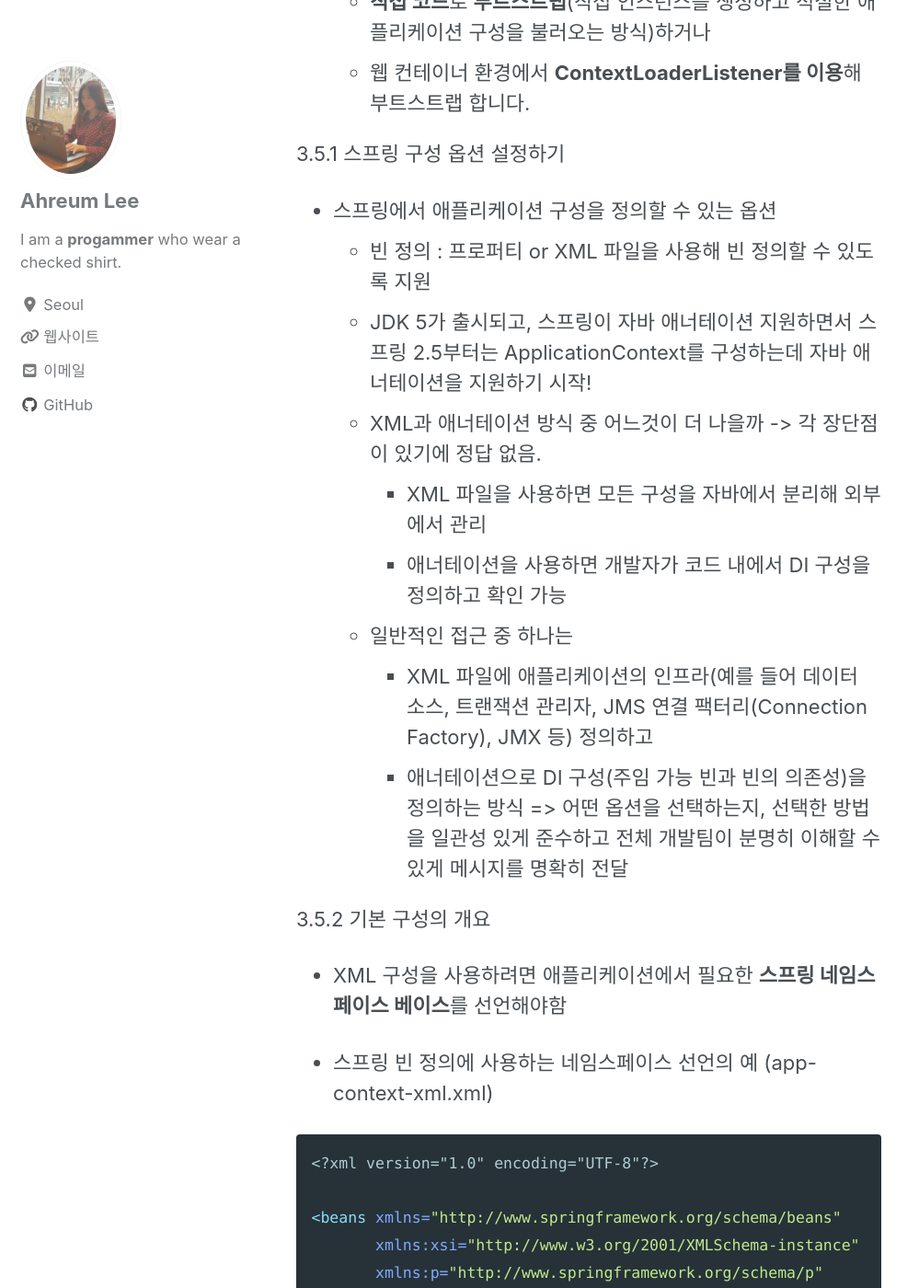
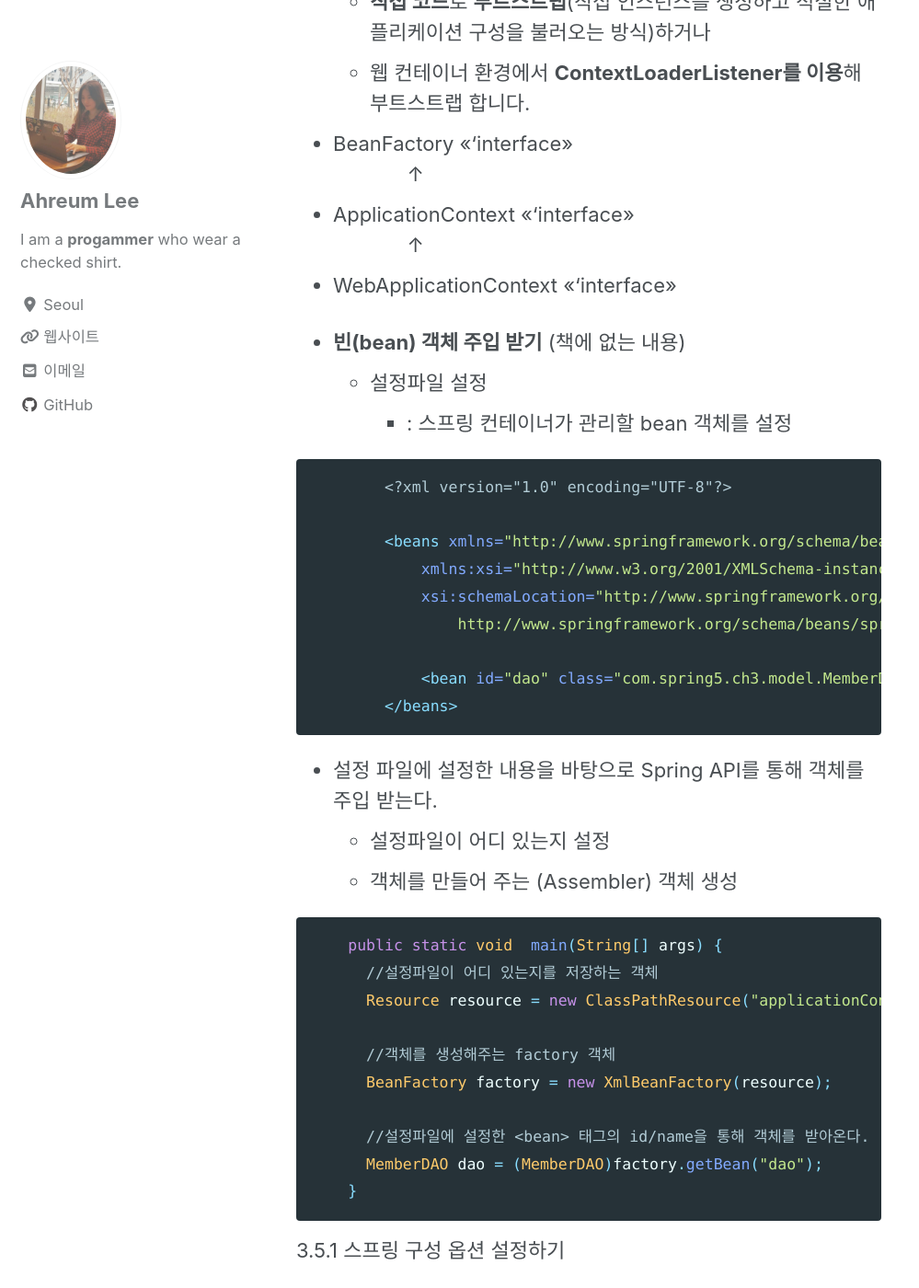
Before and after one commit to boniato/boniato.github.io, a Jekyll site: the page built from _posts/spring5/2020-07-07-chapter3_spring_IoC_and_DI.md, in a window 1280 px wide and 1400 px high, scrolled down 11610 px. Shown: the whole window at 92% size, without its empty margins (0-999 px from the left). Built offline with Jekyll 4.4.1, drawn with Linux system fonts in a browser that asks for light colours; cached includes are drawn as plain includes; nearby versions of some CDN libraries; comment, search, counter and statistics services are not loaded; some of the changed text lies outside the part shown.

Commit message:
Update 2020-07-07-chapter3_spring_IoC_and_DI.md

````diff
--- a/_posts/spring5/2020-07-07-chapter3_spring_IoC_and_DI.md
+++ b/_posts/spring5/2020-07-07-chapter3_spring_IoC_and_DI.md
@@ -61,7 +61,7 @@
         </beans>
 ```
 
-    * 여기서 <bean>은 스프링 컨테이너가 관리할 Bean객체를 설정하는 것임.
+    * 여기서 <bean> 태그는 스프링 컨테이너가 관리할 Bean객체를 설정하는 것임.
 
 * 3.2.1 **의존성 풀(Dependency Pull)**
   * 의존성 풀에서는 필요에 따라 레지스트리에서 의존성을 가져오게 됩니다.<br>
@@ -71,7 +71,7 @@
     * 서버에서 관리하고 있는 리소스에 대한 정보를 알고 있고 특정 리소스를 찾아서 사용할 수있도록 객체를 반환
 
 ```java
-         // 추억의 lookup 소스..
+         // lookup 소스..
 
          public class DatabaseManager
          {
@@ -220,18 +220,18 @@
   * 하지만 실제로는 주입을 위한 수정자가 사용자 인터페이스의 외부에 존재하도록 노력해야함
 
 **3.3 스프링 제어 역전**
-* 제어 역정(Inversion of Control, IoC)은 스프링이 하는 일 중에 가장 큰 부분을 차지!
+* 제어 역전(Inversion of Control, IoC)은 스프링이 하는 일 중에 가장 큰 부분을 차지!
 * 의존성 룩업 기능이 제공되지만, **스프링 구현의 핵심은 의존성 주입**임!
   * 스프링의 의존성 주입 메커니증
     [의존 객체] <------의존성 주입------- [스프링 BeanFactory 컨테이너]
 
-3.4 빈(Bean)과 빈 팩터리(Bean Factory)
-스프링의 의존성 주입 컨테이너의 핵심은 **빈 백터리 인터페이스** 입니다.
-* 빈 팩터리
+3.4 **빈(Bean)과 빈 팩터리(Bean Factory)**
+**스프링의 의존성 주입 컨테이너의 핵심**은 **빈 백터리 인터페이스** 입니다.
+* **빈 팩터리(Bean Factory)**
   * 컴포넌트 관리
   * 컴포넌트의 라이프사이클뿐만 아니라 의존성까지 관리
 
-3.4.2 BeanFactory 구현체
+3.4.2 **BeanFactory 구현체**
 * 독립 실행형 자바 어플리케이션에서 원하는 처리를 하기 위해 스프링의 BeanFactory를 초기화하고 oracle 빈을 가져오는 방법 코드
 
 ```java
@@ -268,26 +268,64 @@
 </beans>
 ```
 
-3.4.3 애플리케이션 컨텍스트(ApplicationContext)
+3.4.3 **애플리케이션 컨텍스트(ApplicationContext)**
 * 스프링의 애플리케이션 컨텍스트 인터페이스는 **BeanFactory를 상속한 인터페이스**
 * DI 서비스 외에도 트랜잭션 서비스, AOP 서비스, 국제화(il8n)를 위한 메시지 소스, 애플리케이션 이벤트 처리와 같은 여러 서비스 제공
-* 스프링 기반 애플리케이션 개발 할 때 **ApplicationContext 인터페이스**를 이용해 스프링을 사용하는 것을 권장
+* 스프링 기반 애플리케이션 개발 할 때 **ApplicationContext 인터페이스**를 이용해 스프링을 사용하는 것을 권장!
 
 * 스프링은 ApplicationContext를
   * **직접 코드**로 **부트스트랩**(직접 인스턴스를 생성하고 적절한 애플리케이션 구성을 불러오는 방식)하거나
   * 웹 컨테이너 환경에서 **ContextLoaderListener를 이용**해 부트스트랩 합니다.
 
+* BeanFactory <<'interface>> <br>
+ &nbsp;&nbsp;&nbsp;&nbsp;&nbsp;&nbsp;&nbsp;&nbsp;&nbsp;&nbsp;&nbsp;&nbsp; ↑
+* ApplicationContext <<'interface>> <br>
+ &nbsp;&nbsp;&nbsp;&nbsp;&nbsp;&nbsp;&nbsp;&nbsp;&nbsp;&nbsp;&nbsp;&nbsp; ↑
+* WebApplicationContext <<'interface>>
+
+* **빈(bean) 객체 주입 받기** (책에 없는 내용)
+  * 설정파일 설정
+    * <bean> : 스프링 컨테이너가 관리할 bean 객체를 설정
+
+```xml
+        <?xml version="1.0" encoding="UTF-8"?>
+
+        <beans xmlns="http://www.springframework.org/schema/beans"
+            xmlns:xsi="http://www.w3.org/2001/XMLSchema-instance"
+            xsi:schemaLocation="http://www.springframework.org/schema/beans
+                http://www.springframework.org/schema/beans/spring-beans.xsd">
+
+            <bean id="dao" class="com.spring5.ch3.model.MemberDAO"/>
+        </beans>
+```
+
+  * 설정 파일에 설정한 내용을 바탕으로 Spring API를 통해 객체를 주입 받는다.
+    * 설정파일이 어디 있는지 설정
+    * 객체를 만들어 주는 (Assembler) 객체 생성
+
+```java
+    public static void  main(String[] args) {
+      //설정파일이 어디 있는지를 저장하는 객체
+      Resource resource = new ClassPathResource("applicationContext.xml");
+
+      //객체를 생성해주는 factory 객체
+      BeanFactory factory = new XmlBeanFactory(resource);
+
+      //설정파일에 설정한 <bean> 태그의 id/name을 통해 객체를 받아온다.
+      MemberDAO dao = (MemberDAO)factory.getBean("dao");
+    }
+```
 
 3.5.1 스프링 구성 옵션 설정하기
 * 스프링에서 애플리케이션 구성을 정의할 수 있는 옵션
-  * 빈 정의 : 프로퍼티 or XML 파일을 사용해 빈 정의할 수 있도록 지원
+  * 빈(bean) 정의 : 프로퍼티 or XML 파일을 사용해 빈 정의할 수 있도록 지원
   * JDK 5가 출시되고, 스프링이 자바 애너테이션 지원하면서 스프링 2.5부터는 ApplicationContext를 구성하는데 자바 애너테이션을 지원하기 시작!
-  * XML과 애너테이션 방식 중 어느것이 더 나을까 -> 각 장단점이 있기에 정답 없음.
+  * XML과 애너테이션 방식 중 어느것이 더 나을까? -> 각 장단점이 있기에 정답 없음.
     * XML 파일을 사용하면 모든 구성을 자바에서 분리해 외부에서 관리
     * 애너테이션을 사용하면 개발자가 코드 내에서 DI 구성을 정의하고 확인 가능
   * 일반적인 접근 중 하나는
     * XML 파일에 애플리케이션의 인프라(예를 들어 데이터 소스, 트랜잭션 관리자, JMS 연결 팩터리(Connection Factory), JMX 등) 정의하고
-    * 애너테이션으로 DI 구성(주임 가능 빈과 빈의 의존성)을 정의하는 방식
+    * 애너테이션으로 DI 구성(주입 가능 빈과 빈의 의존성)을 정의하는 방식
   => 어떤 옵션을 선택하는지, 선택한 방법을 일관성 있게 준수하고 전체 개발팀이 분명히 이해할 수 있게 메시지를 명확히 전달
 
 
@@ -333,9 +371,9 @@
 </beans>
 ```
 
-* <context:component-scan> 태그는
-  * 지정한 패키지의 모든 하위 패키지에 있는 클래스에 선언된 @Autowired, @Inject, @Resource 애너테이션 뿐만 아니라
-  * @Component, @Controller, @Repository, @Service 애너테이션이 선언된, 의존성 주입이 가능한 빈의 코드를 스캔하도록 스프링에게 지시함!!
+* **<context:component-scan> 태그**는
+  * **지정한 패키지의 모든 하위 패키지에 있는 클래스에 선언된 @Autowired, @Inject, @Resource 애너테이션 뿐만 아니라,
+  * **@Component, @Controller, @Repository, @Service 애너테이션이 선언된, 의존성 주입이 가능한 빈의 코드를 스캔하도록 스프링에게 지시**함!!
   * 여러 패키지 정의 가능 : <context:component-scan> 태그에서 쉼표, 세미콜론, 공백을 구분 기호로 사용해 여러 패키지를 정의할 수 있음
   * 스캔 범위 제어 가능 : 이 태그에서는 컴포넌트 스캔의 범위와 제외 범위를 지정해 스캔 범위 제어 가능
 
@@ -545,7 +583,7 @@
 
 
 3.5.3.2 **수정자 주입 사용**하기
-* XML을 이용해 수정자 주입을 구성하려면 <bean> 태그 아래에 의존성을 주입할 <property> 태그를 지정
+* XML을 이용해 수정자 주입을 구성하려면 <bean> 태그 아래에 의존성을 주입할 **<property> 태그**를 지정
 
 ```xml
 <beans>
````
Also changed, not shown: other parts of _posts/spring5/2020-07-07-chapter3_spring_IoC_and_DI.md (+3 -3 lines).
